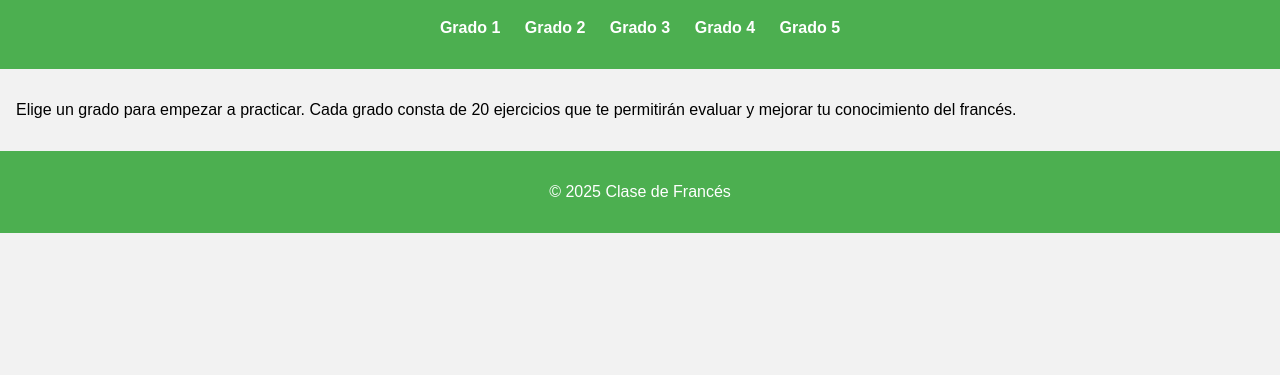
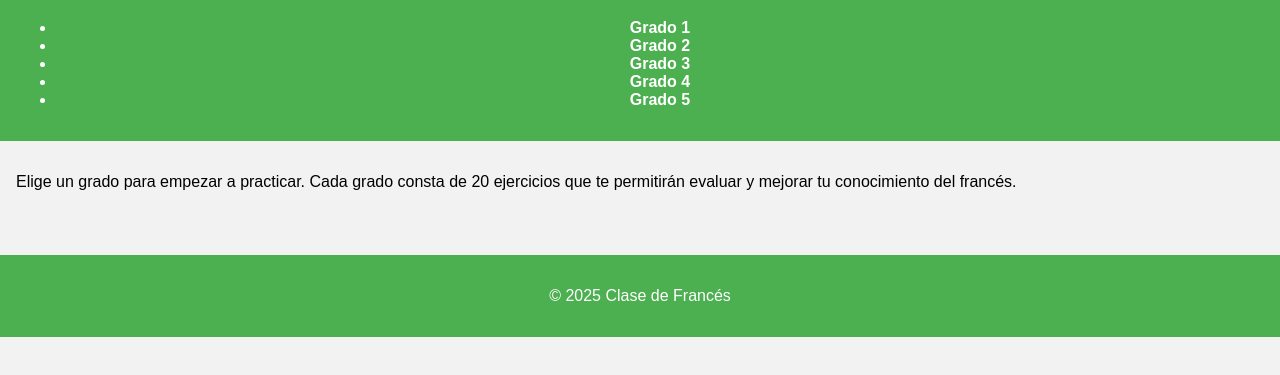
Before and after one commit to darioc688/Clase-de-Frances-Ejercicios-Interactivos, a plain HTML site: page index.html in a window 1280 px wide. Shown: the part 95-470 px from the top of the page. Drawn offline with Linux system fonts and the light colour scheme.

Commit message:
Update style.css

```diff
--- a/style.css
+++ b/style.css
@@ -1,4 +1,4 @@
-/* Estilos generales */
+/* style.css */
 body {
   font-family: Arial, sans-serif;
   background-color: #f2f2f2;
@@ -13,19 +13,14 @@ header, footer {
   padding: 1em;
 }
 
-nav ul {
-  list-style: none;
-  padding: 0;
-}
-
-nav ul li {
-  display: inline-block;
-  margin: 0 10px;
+nav {
+  margin: 0.5em 0;
 }
 
 nav a {
   color: white;
   text-decoration: none;
+  margin: 0 0.5em;
   font-weight: bold;
 }
 
@@ -41,6 +36,10 @@ main {
   box-shadow: 0 0 5px rgba(0,0,0,0.1);
 }
 
+#exercise-container h2 {
+  margin-top: 0;
+}
+
 input, select, button {
   margin-top: 0.5em;
   padding: 0.5em;
@@ -51,3 +50,7 @@ input, select, button {
   margin-top: 1em;
   font-size: 1.2em;
 }
+
+footer {
+  margin-top: 2em;
+}
```
